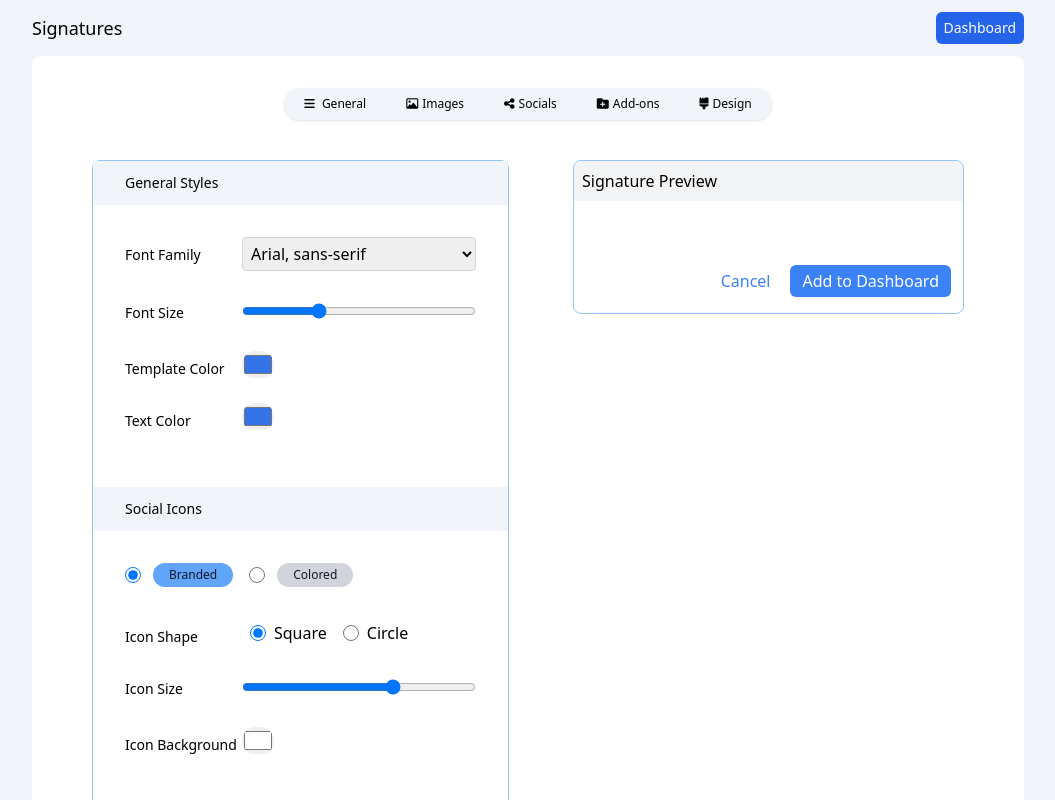
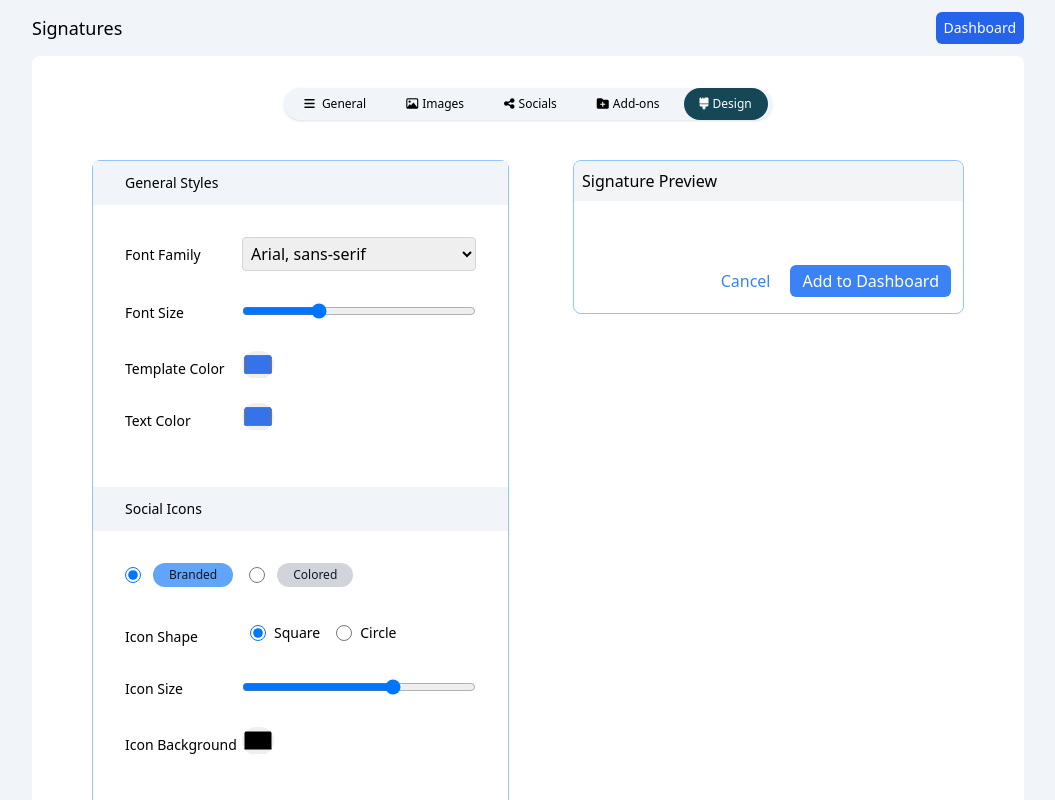
Before and after one commit to Benson-14/Signature-Prototype, a Vue app: page /add-signature in a window 1280 px wide. Both pictures are taken after a click on the button "Design". Shown: the top 800 px of the page, without its empty margins (112-1167 px from the left). Built offline with nearby package versions, Linux system fonts and the light colour scheme.

Commit message:
pill updated

```diff
--- a/src/components/Pills-Components/Design.vue
+++ b/src/components/Pills-Components/Design.vue
@@ -103,7 +103,7 @@
         <div class="mb-6 flex">
           <label class="block pt-2 text-sm font-light w-1/3">Icon Shape</label>
           <div class="ml-2 flex items-center space-x-4">
-            <label for="square" class="flex items-center space-x-2 cursor-pointer">
+            <label for="square" class="flex items-center space-x-2 cursor-pointer text-sm font-light">
               <input
                 id="square"
                 name="icon-shape"
@@ -114,7 +114,7 @@
               />
               <span>Square</span>
             </label>
-            <label for="circle" class="flex items-center space-x-2 cursor-pointer">
+            <label for="circle" class="flex items-center space-x-2 cursor-pointer text-sm font-light">
               <input
                 id="circle"
                 name="icon-shape"
--- a/src/store/design.js
+++ b/src/store/design.js
@@ -8,7 +8,7 @@ export const useDesignStore = defineStore('design', {
     textColor: '#3574e8',
     selectedStyle: 'Branded',
     selectedIconShape: 0 ,
-    iconColor: '#ffffff',
+    iconColor: '#000000',
     iconSize: 25,
     // Add other design-related state properties here
   }),
--- a/src/views/AddSignature.vue
+++ b/src/views/AddSignature.vue
@@ -1,21 +1,21 @@
 <template>
   <div class="max-w-full py-8 rounded-tr-lg rounded-tl-lg hidden bg-white md:flex md:justify-center md:mx-10 lg:mx-36">
     <div class="isolate bg-slate-100 rounded-full overflow-hidden shadow">
-    <button @click="showComponent('General')"  class="py-2 px-4 mx-1 text-center text-xs font-medium hover:bg-gray-50 focus:z-10"> <i class="fa-solid fa-bars mr-1"></i> General</button>
-    <button @click="showComponent('Images')"  class="py-2 px-4 mx-1 text-center text-xs font-medium hover:bg-gray-50 focus:z-10"> <i class="fa-regular fa-image mr-1 "></i>Images</button>
-    <button @click="showComponent('Socials')"  class="py-2 px-4 mx-1 text-center text-xs font-medium hover:bg-gray-50 focus:z-10"> <i class="fa-solid fa-share-nodes mr-1"></i>Socials</button>
-    <button @click="showComponent('AddOns')"  class="py-2 px-4 mx-1 text-center text-xs font-medium hover:bg-gray-50 focus:z-10"> <i class="fa-solid fa-folder-plus mr-1"></i>Add-ons </button>
-    <button @click="showComponent('Design')"  class="py-2 px-4 mx-1 text-center text-xs font-medium hover:bg-gray-50 focus:z-10"><i class="fa-solid fa-brush mr-1"></i>Design</button>
+    <button @click="showComponent('General')" :class="{ 'selected': currentComponent === 'General' }" class="rounded-3xl py-2 px-4 mx-1 text-center text-xs font-medium hover:bg-gray-50 focus:z-10"> <i class="fa-solid fa-bars mr-1"></i> General</button>
+    <button @click="showComponent('Images')" :class="{ 'selected': currentComponent === 'Images' }" class="rounded-3xl py-2 px-4 mx-1 text-center text-xs font-medium hover:bg-gray-50 focus:z-10"> <i class="fa-regular fa-image mr-1 "></i>Images</button>
+    <button @click="showComponent('Socials')" :class="{ 'selected': currentComponent === 'Socials' }" class="rounded-3xl py-2 px-4 mx-1 text-center text-xs font-medium hover:bg-gray-50 focus:z-10"> <i class="fa-solid fa-share-nodes mr-1"></i>Socials</button>
+    <button @click="showComponent('AddOns')" :class="{ 'selected': currentComponent === 'AddOns' }" class="rounded-3xl py-2 px-4 mx-1 text-center text-xs font-medium hover:bg-gray-50 focus:z-10"> <i class="fa-solid fa-folder-plus mr-1"></i>Add-ons </button>
+    <button @click="showComponent('Design')" :class="{ 'selected': currentComponent === 'Design' }" class="rounded-3xl py-2 px-4 mx-1 text-center text-xs font-medium hover:bg-gray-50 focus:z-10"><i class="fa-solid fa-brush mr-1"></i>Design</button>
   </div>
   </div>
 
   <div class="fixed bottom-0 w-full bg-white shadow md:hidden">
     <div class="flex divide-x divide-gray-200 md:gap-4 md:justify-center md:divide-x-0 md:items-center">
-    <button @click="showComponent('General')"  class="flex-1 p-2 md:rounded-l-full md:py-4 md:px-5 min-w-max text-center text-xs font-medium hover:bg-gray-200 focus:z-10"><i class="fa-solid fa-bars mr-1"></i>General</button>
-    <button @click="showComponent('Images')"  class="flex-1 p-2 md:py-4 md:px-5 min-w-max text-center text-xs font-medium hover:bg-gray-200 focus:z-10"><i class="fa-regular fa-image mr-1 "></i>Images</button>
-    <button @click="showComponent('Socials')"  class="flex-1 p-2 md:py-4 md:px-5 min-w-max text-center text-xs font-medium hover:bg-gray-200 focus:z-10"><i class="fa-solid fa-share-nodes mr-1"></i>Socials</button>
-    <button @click="showComponent('AddOns')"  class="flex-1 p-2 md:py-4 md:px-5 min-w-max text-center text-xs font-medium hover:bg-gray-200 focus:z-10"><i class="fa-solid fa-folder-plus mr-1"></i>Add-ons</button>
-    <button @click="showComponent('Design')"  class="flex-1 p-2 md:rounded-l-full md:py-4 md:px-5 min-w-max text-center text-xs font-medium hover:bg-gray-200 focus:z-10"><i class="fa-solid fa-brush mr-1"></i>Design</button>
+    <button @click="showComponent('General')" :class="{ 'selected': currentComponent === 'General' }" class="flex-1 p-2 md:rounded-l-full md:py-4 md:px-5 min-w-max text-center text-xs font-medium hover:bg-gray-200 focus:z-10"><i class="fa-solid fa-bars mr-1"></i>General</button>
+    <button @click="showComponent('Images')" :class="{ 'selected': currentComponent === 'Images' }"  class="flex-1 p-2 md:py-4 md:px-5 min-w-max text-center text-xs font-medium hover:bg-gray-200 focus:z-10"><i class="fa-regular fa-image mr-1 "></i>Images</button>
+    <button @click="showComponent('Socials')" :class="{ 'selected': currentComponent === 'Socials' }" class="flex-1 p-2 md:py-4 md:px-5 min-w-max text-center text-xs font-medium hover:bg-gray-200 focus:z-10"><i class="fa-solid fa-share-nodes mr-1"></i>Socials</button>
+    <button @click="showComponent('AddOns')" :class="{ 'selected': currentComponent === 'AddOns' }" class="flex-1 p-2 md:py-4 md:px-5 min-w-max text-center text-xs font-medium hover:bg-gray-200 focus:z-10"><i class="fa-solid fa-folder-plus mr-1"></i>Add-ons</button>
+    <button @click="showComponent('Design')" :class="{ 'selected': currentComponent === 'Design' }"  class="flex-1 p-2 md:rounded-l-full md:py-4 md:px-5 min-w-max text-center text-xs font-medium hover:bg-gray-200 focus:z-10"><i class="fa-solid fa-brush mr-1"></i>Design</button>
   </div>
   </div>
 
@@ -60,3 +60,13 @@ export default {
     },
 };
 </script>
+
+
+<style>
+.selected {
+  /* Add your desired styles to highlight the selected button here */
+  background-color: rgb(22, 71, 87);
+  color: #ffffff; /* Example text color */
+  /* Add more styles as needed */
+}
+</style>
```
